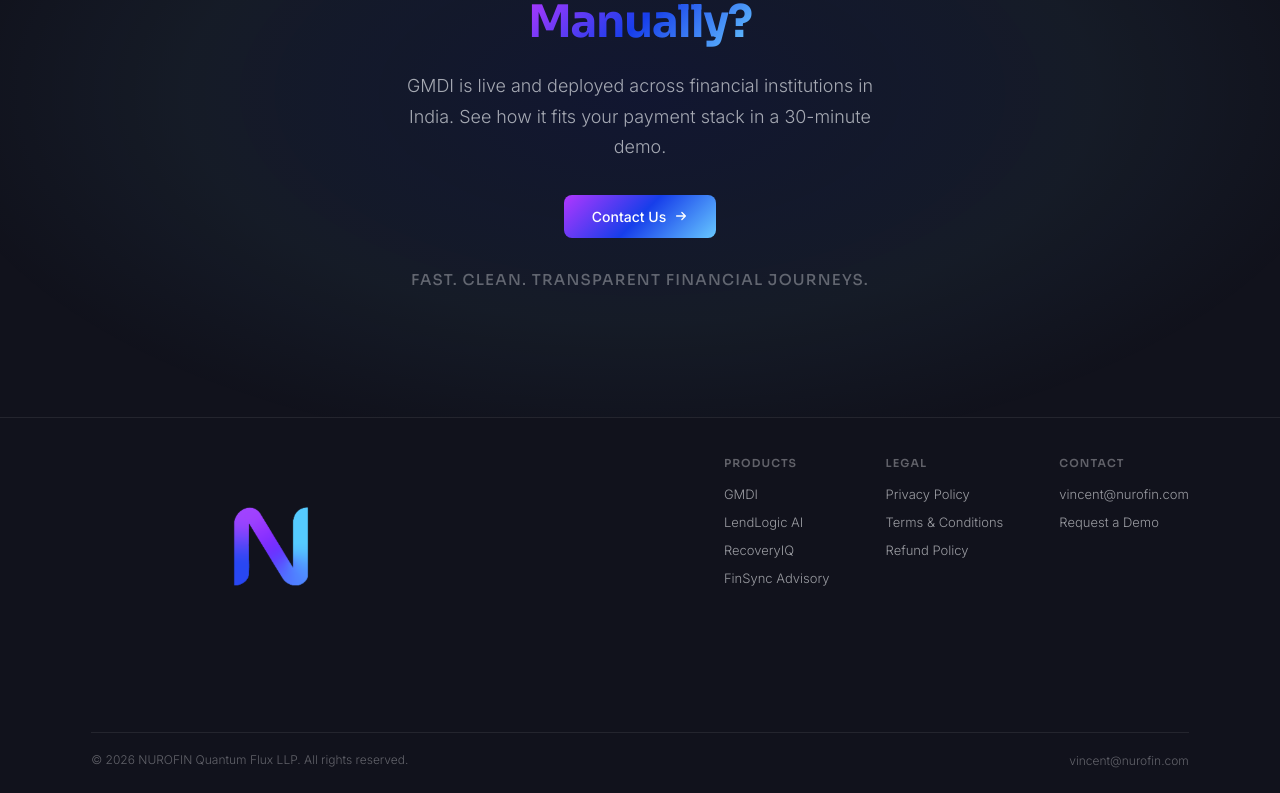
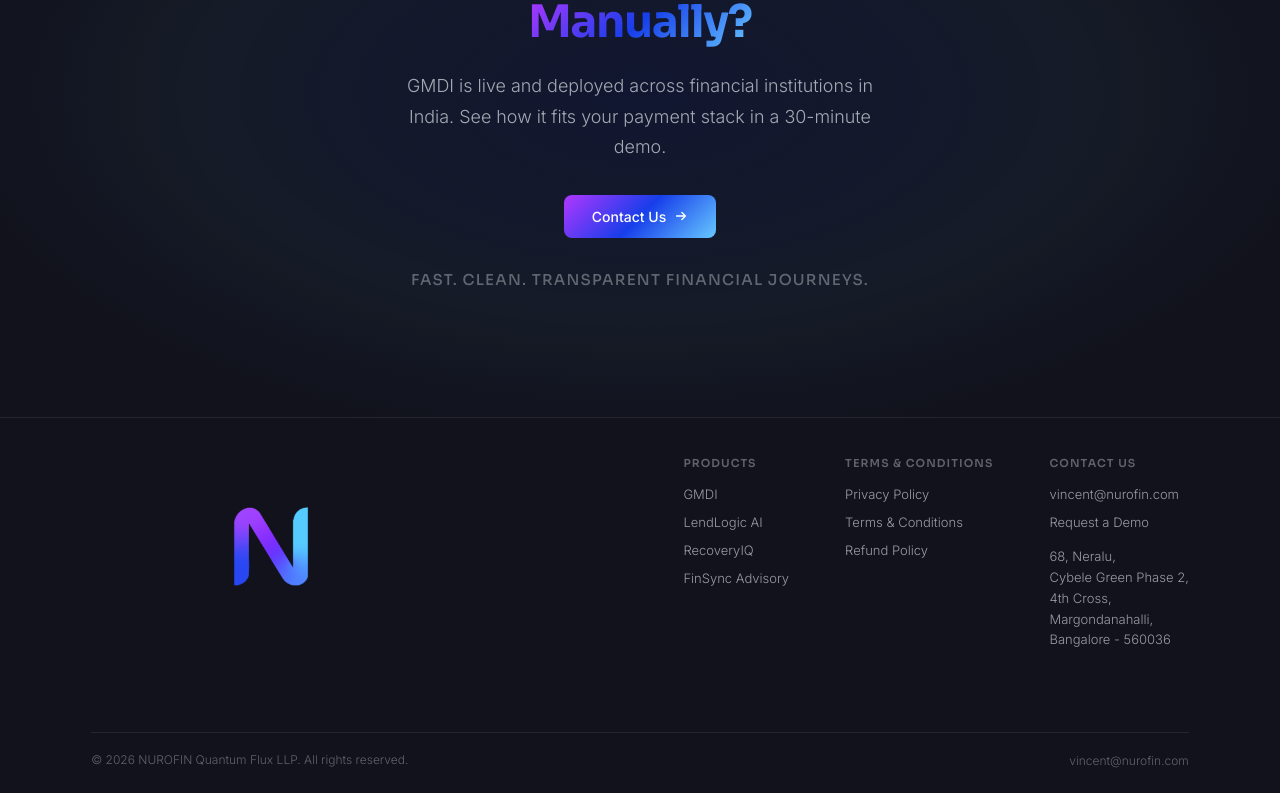
Before and after one commit to Nurofin-Quantum-HQ/nurofin, a React (Vite) app: page /gmdi in a window 1280 px wide. Shown: the part 7786-8579 px from the top of the page. Built offline with nearby package versions, Linux system fonts and the light colour scheme.

Commit message:
chore: update website content and verify deployment pipeline

```diff
--- a/src/components/Footer.jsx
+++ b/src/components/Footer.jsx
@@ -18,7 +18,7 @@
               <a href="#">FinSync Advisory</a>
             </div>
             <div className="footer__col">
-              <span className="footer__col-title">Legal</span>
+              <span className="footer__col-title">Terms & Conditions</span>
 
               <Link to="/privacy-policy">
                 Privacy Policy
@@ -33,9 +33,16 @@
               </Link>
             </div>
             <div className="footer__col">
-              <span className="footer__col-title">Contact</span>
+              <span className="footer__col-title">Contact Us</span>
               <a href="mailto:vincent@nurofin.com">vincent@nurofin.com</a>
               <a href="#">Request a Demo</a>
+              <span className="footer__address">
+                68, Neralu,<br />
+                Cybele Green Phase 2,<br />
+                4th Cross,<br />
+                Margondanahalli,<br />
+                Bangalore - 560036
+              </span>
             </div>
           </div>
         </div>
--- a/src/index.css
+++ b/src/index.css
@@ -1544,6 +1544,15 @@
 }
 
 .footer__col a:hover { color: var(--azure); }
+
+.footer__address {
+  font-family: var(--body);
+  font-size: 13px;
+  font-weight: 300;
+  color: var(--text-2);
+  line-height: 1.6;
+  margin-top: 4px;
+}
 
 .footer__bottom {
   display: flex;
@@ -2580,6 +2589,9 @@
 .legal-content__container {
   max-width: 860px;
   margin: 0 auto;
+  overflow-wrap: break-word;
+  word-wrap: break-word;
+  word-break: break-word;
 }
 
 .legal-content__container h2 {
@@ -2635,3 +2647,12 @@
   font-weight: 600;
   color: var(--text);
 }
+
+@media (max-width: 767px) {
+  .reveal, .fade-up, .legal-content__container {
+    opacity: 1 !important;
+    transform: none !important;
+    visibility: visible !important;
+    animation: none !important;
+  }
+}
```
